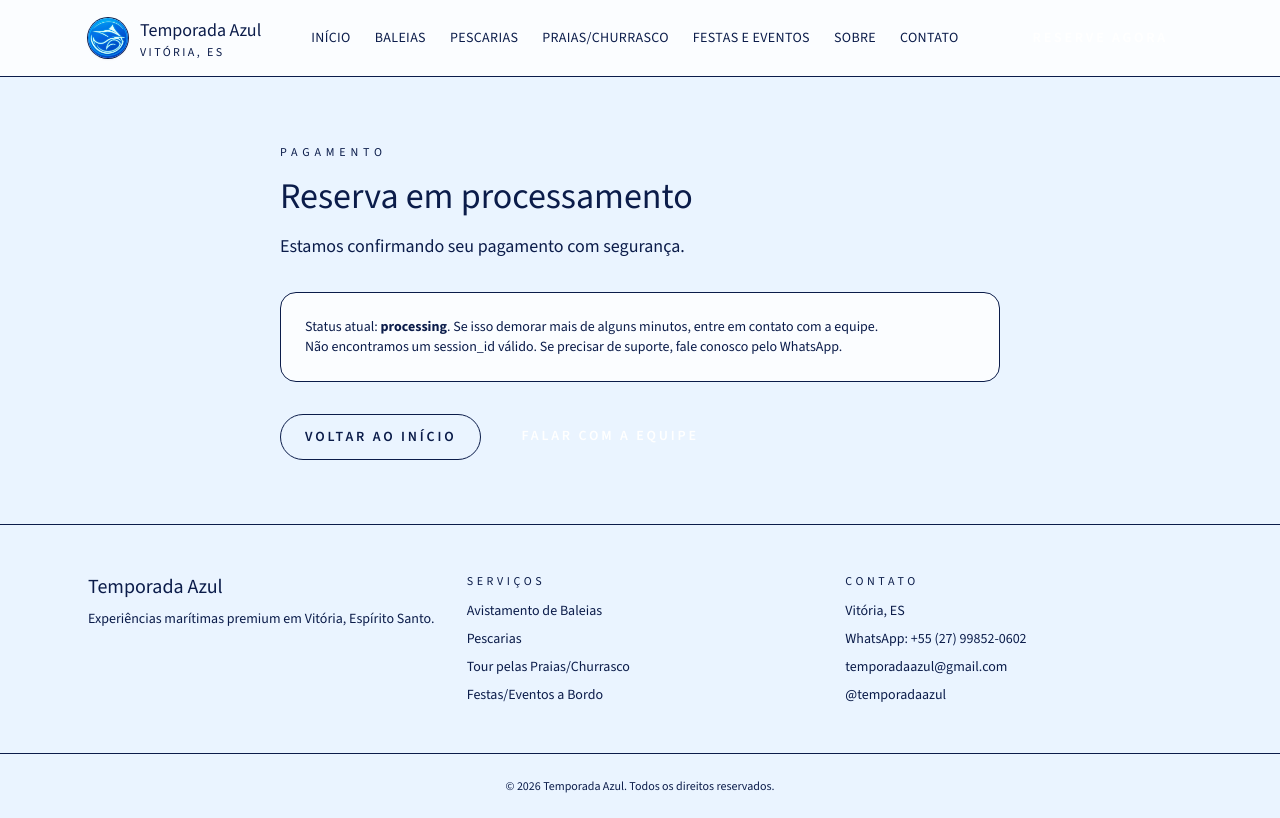
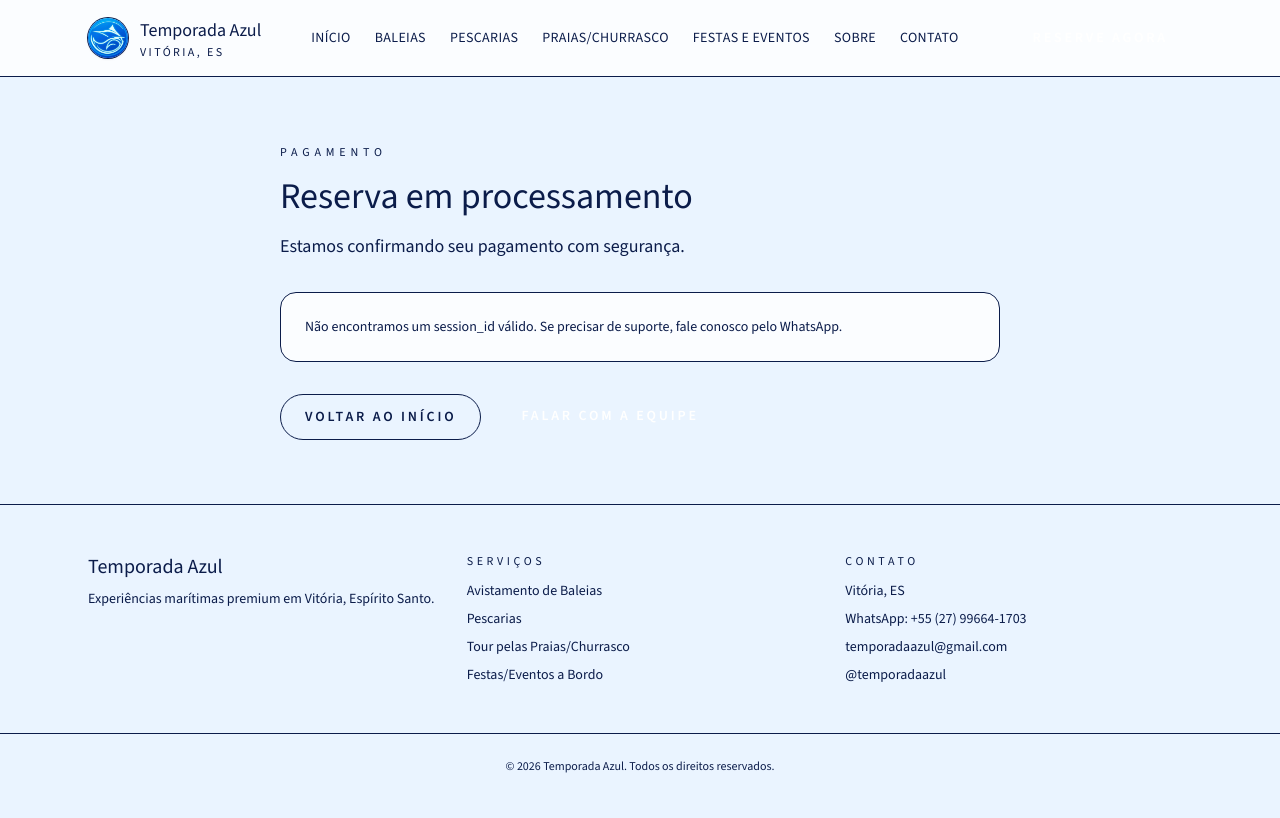
Before and after one commit to Caio-Batalha/temporada-azul-frontend, a React (Vite) app: page /success in a window 1280 px wide. Built offline with nearby package versions, Linux system fonts and the light colour scheme.

Commit message:
Update WhatsApp number and clarify SuccessPage payment states

```diff
--- a/src/config/contact.ts
+++ b/src/config/contact.ts
@@ -1,5 +1,5 @@
-export const WHATSAPP_NUMBER_E164 = "5527998520602";
-export const WHATSAPP_NUMBER_DISPLAY = "+55 (27) 99852-0602";
+export const WHATSAPP_NUMBER_E164 = "5527996641703";
+export const WHATSAPP_NUMBER_DISPLAY = "+55 (27) 99664-1703";
 export const CONTACT_EMAIL = "temporadaazul@gmail.com";
 
 export const buildWhatsAppUrl = (message: string) => {
--- a/src/pages/SuccessPage.tsx
+++ b/src/pages/SuccessPage.tsx
@@ -14,24 +14,27 @@ const SuccessPage = () => {
   });
 
   const status = data?.status ?? "processing";
+  const isPaid = !isLoading && status === "paid";
+
+  const heading = isPaid ? "Pagamento confirmado" : "Reserva em processamento";
+  const subheading = isPaid
+    ? "Sua reserva está garantida. Em breve entraremos em contato com mais informações."
+    : "Estamos confirmando seu pagamento com segurança.";
 
   return (
     <section className="mx-auto max-w-3xl px-6 py-16">
       <p className="text-xs uppercase tracking-[0.4em] text-deep-700">Pagamento</p>
-      <h1 className="mt-4 font-display text-4xl text-ink-700">Reserva em processamento</h1>
-      <p className="mt-4 text-lg text-ink-600">
-        Estamos confirmando seu pagamento com segurança.
-      </p>
+      <h1 className="mt-4 font-display text-4xl text-ink-700">{heading}</h1>
+      <p className="mt-4 text-lg text-ink-600">{subheading}</p>
 
       <div className="mt-8 rounded-2xl border border-ocean-100 bg-white/80 p-6 text-sm text-ink-600">
         {isLoading && <p>Verificando status da reserva...</p>}
-        {!isLoading && status === "paid" && (
-          <div>
-            <p className="text-ink-700">Pagamento confirmado. Sua reserva está garantida.</p>
-            <p className="mt-2">ID da reserva: {data?.booking_id}</p>
-          </div>
+        {isPaid && (
+          <p>
+            Código da reserva: <strong>{data?.booking_id}</strong>
+          </p>
         )}
-        {!isLoading && status !== "paid" && (
+        {!isLoading && !isPaid && status !== "processing" && (
           <p>
             Status atual: <strong>{status}</strong>. Se isso demorar mais de alguns minutos,
             entre em contato com a equipe.
```
